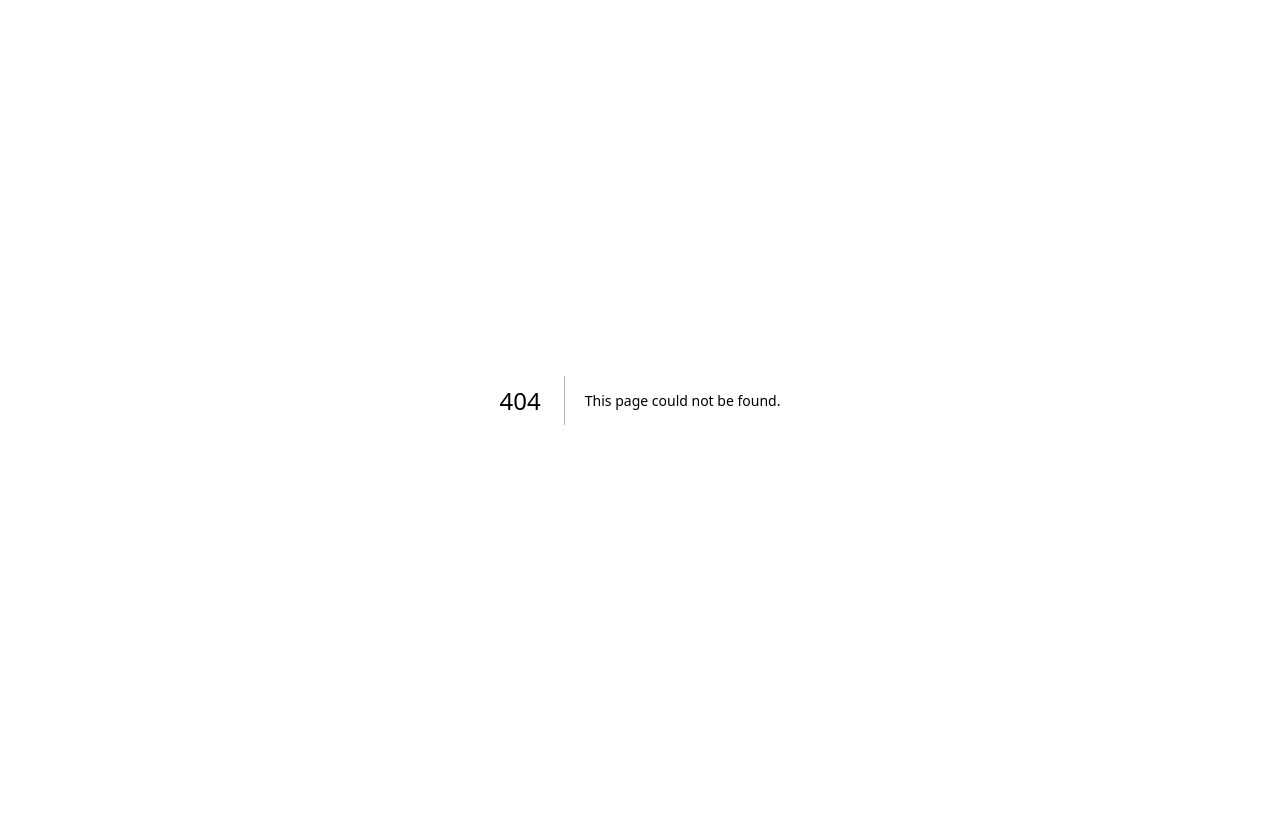
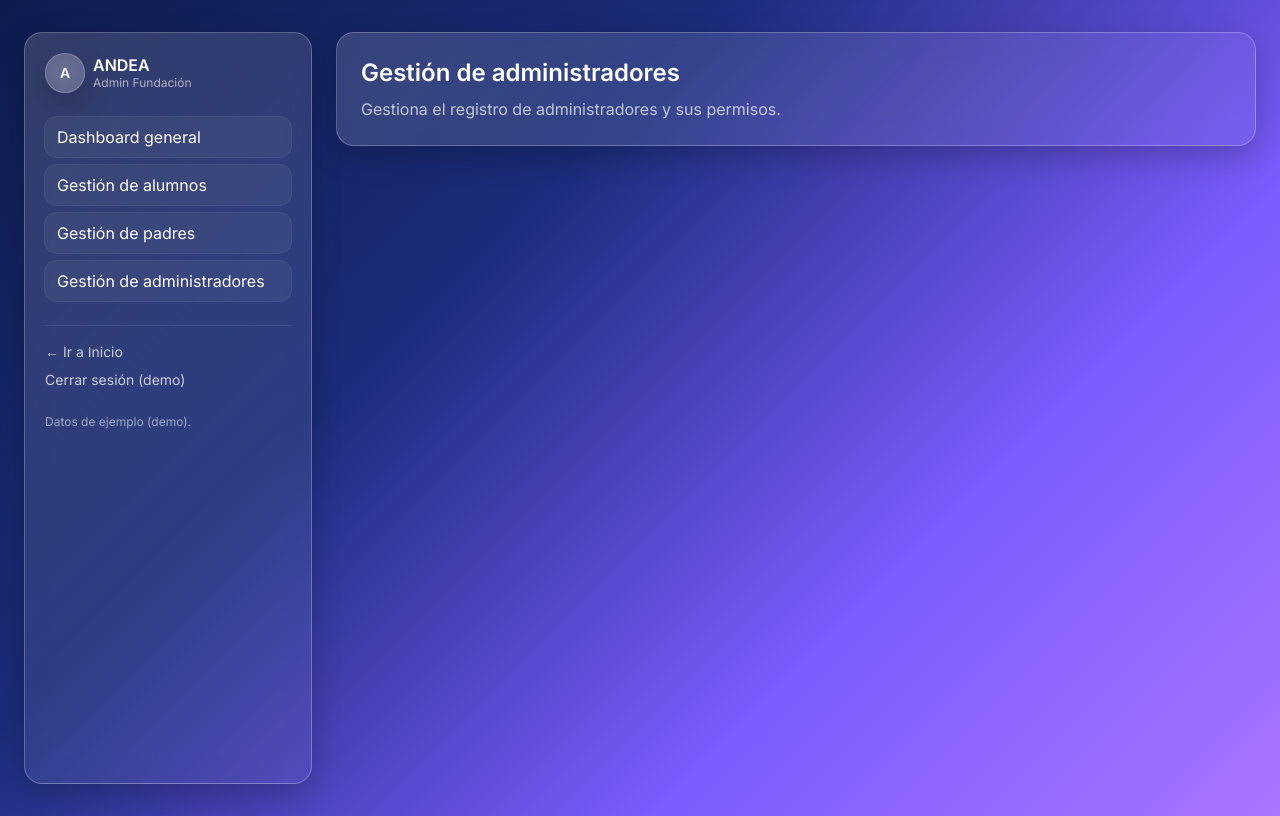
Before and after one commit to DanaeRam/andea-paginaweb, a Next.js app: page /admin/gestion-admins in a window 1280 px wide. Before the commit this address had no page. Built offline with nearby package versions, Linux system fonts and the light colour scheme.

Commit message:
Creación de páginas de gestión de padres y de administradores

```diff
--- /dev/null
+++ b/app/admin/gestion-admins/page.js
@@ -0,0 +1,19 @@
+"use client";
+
+import { useEffect, useState } from "react";
+export default function GestionPadresPage() {
+  return (
+    <div className="space-y-6">
+      <div className="card-glass p-6">
+        <h1 className="text-2xl font-semibold">
+          Gestión de administradores
+        </h1>
+        <p className="mt-2 text-white/70">
+          Gestiona el registro de administradores y sus permisos.
+        </p>
+      </div>
+
+
+    </div>
+  );
+}
--- a/app/admin/gestion-alumnos/page.js
+++ b/app/admin/gestion-alumnos/page.js
@@ -117,7 +117,7 @@ export default function AdminGestionPage() {
     <div className="space-y-6">
       <div className="card-glass p-6">
         <h1 className="text-2xl font-semibold">
-          Administración de estudiantes
+          Gestión de estudiantes
         </h1>
         <p className="mt-2 text-white/70">
           Gestiona altas y bajas de alumnos
--- /dev/null
+++ b/app/admin/gestion-padres/page.js
@@ -0,0 +1,19 @@
+"use client";
+
+import { useEffect, useState } from "react";
+export default function GestionPadresPage() {
+  return (
+    <div className="space-y-6">
+      <div className="card-glass p-6">
+        <h1 className="text-2xl font-semibold">
+          Gestión de padres
+        </h1>
+        <p className="mt-2 text-white/70">
+          Gestiona el registro de padres y vinculación con niños.
+        </p>
+      </div>
+
+
+    </div>
+  );
+}
```
